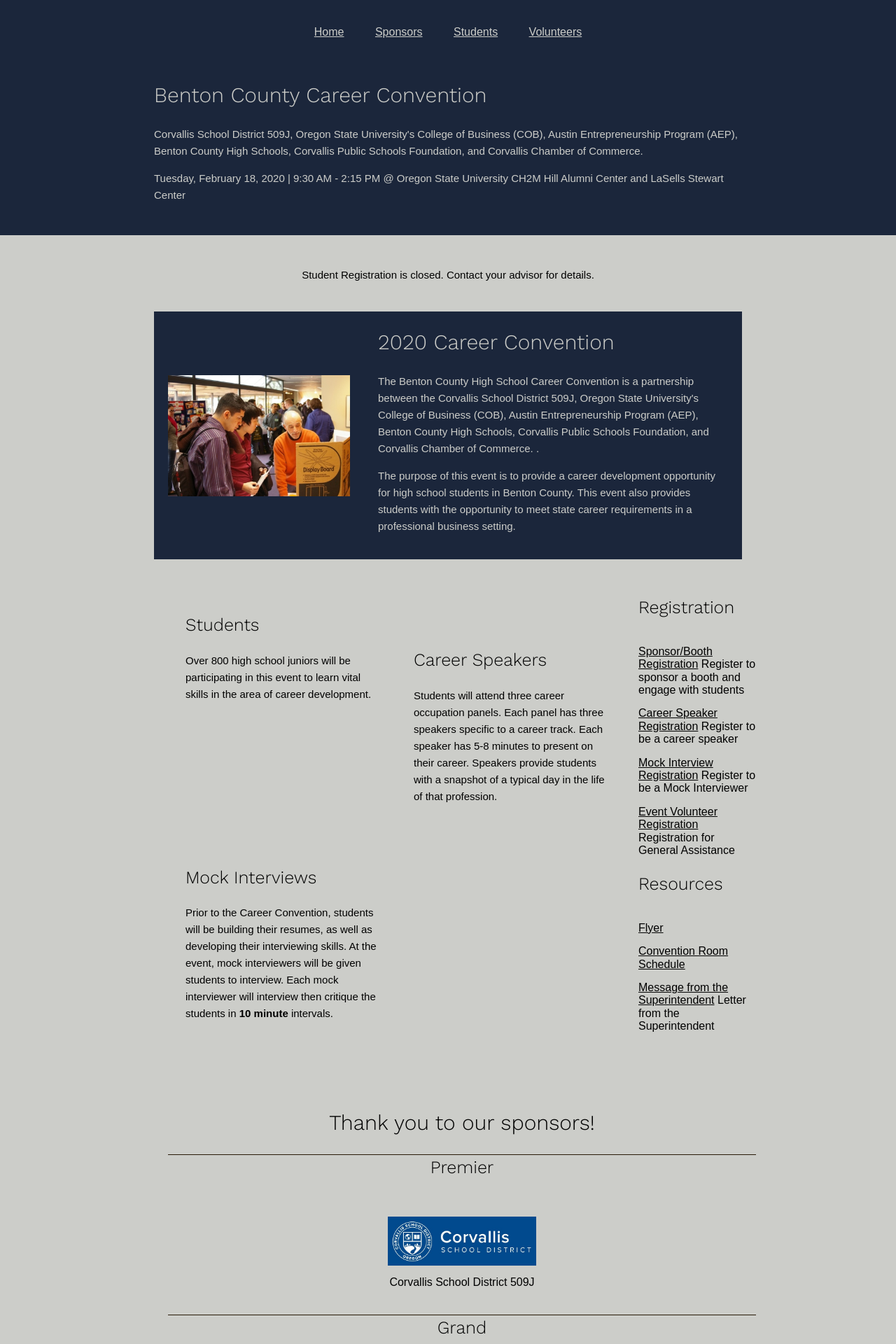
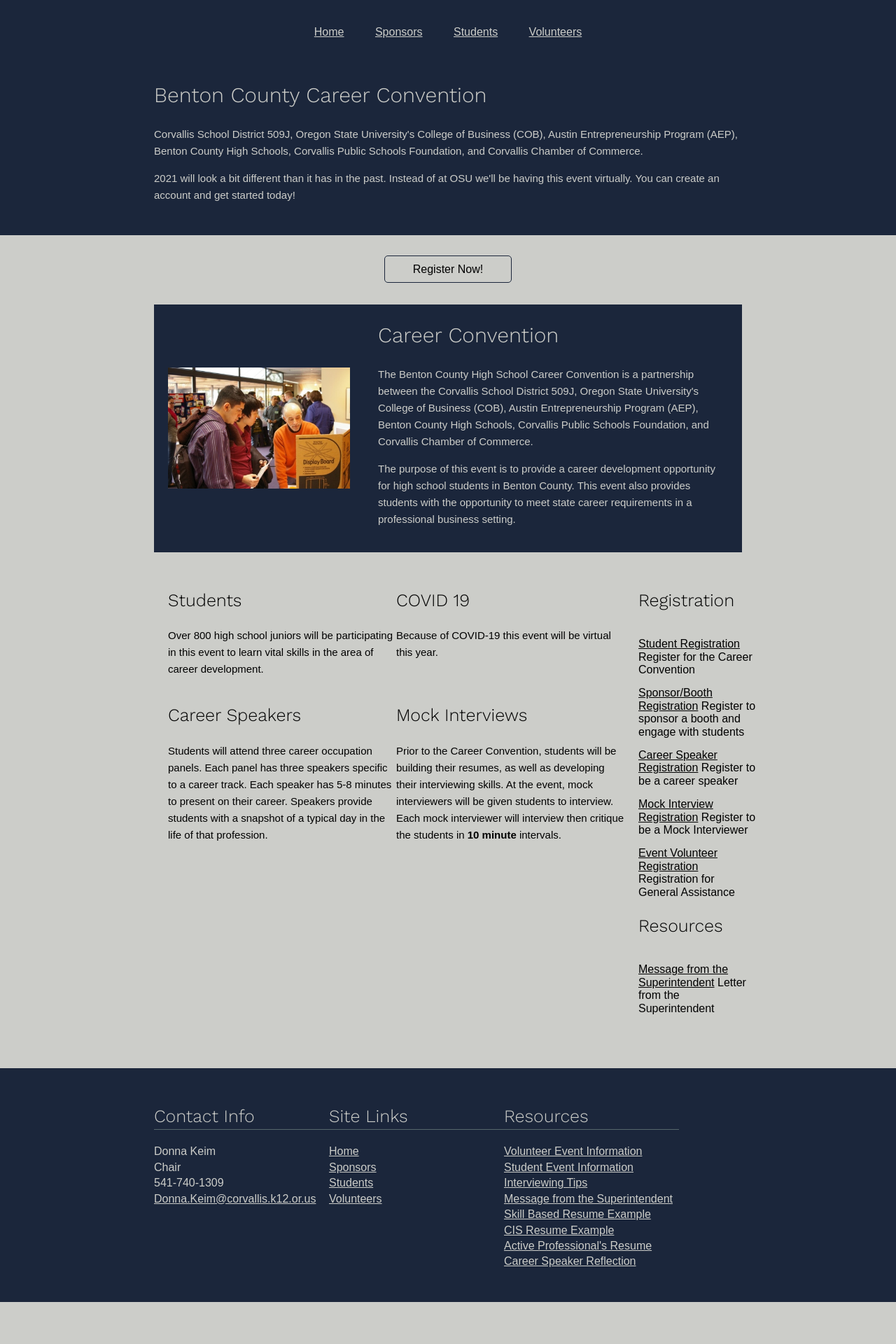
Before and after one commit to peterramsing/benton-county-career-convention, a Jekyll site: the page built from index.html, in a window 1280 px wide. Shown: the top 1920 px of the page at 70% size. Built offline with Jekyll 4.4.1, drawn with Linux system fonts in a browser that asks for light colours; after the commit the page ends 1860 px from its top, so only the background shows below that; part of the change alters nothing that is shown; some of the changed text lies outside the part shown.

Commit message:
Changes for 2021

```diff
--- a/_config.yml
+++ b/_config.yml
@@ -9,16 +9,16 @@ markdown: kramdown
 
 
 # Special Stuff for the Career Convention
-cc-year: 2020
-cc-month: "February"
-cc-date: "18"
-cc-day: "Tuesday"
-cc-start-time: "9:30 AM"
-cc-end-time: "2:15 PM"
-cc-location: "Oregon State University CH2M Hill Alumni Center and LaSells Stewart Center"
+# cc-year: 2020
+# cc-month: "February"
+# cc-date: "18"
+# cc-day: "Tuesday"
+# cc-start-time: "9:30 AM"
+# cc-end-time: "2:15 PM"
+# cc-location: "Oregon State University CH2M Hill Alumni Center and LaSells Stewart Center"
 
-cc-student-registration-open: false
-cc-student-registration-date: 2019-12-01 09:00:00
+cc-student-registration-open: true
+cc-student-registration-date: 2012-12-29 09:00:00
 
 cc-contact-name: "Donna Keim"
 cc-contact-role: "Chair"
@@ -33,19 +33,19 @@ cc-resources:
   - name: "Student Event Information"
     file-name: "bchscc-student-info.docx"
     type: "student"
-  - name: "Flyer"
-    homepage: "true"
-    file-name: "flyer.pdf"
+  # - name: "Flyer"
+  #   homepage: "true"
+  #   file-name: "flyer.pdf"
   - name: "Interviewing Tips"
     file-name: "tips-for-students.pdf"
     type: "student"
-  - name: "Mock Interview Event Handout"
-    file-name: "mock-interview-handout.pdf"
-    type: "volunteer"
-  - name: "Convention Room Schedule"
-    type: "volunteer"
-    homepage: "true"
-    file-name: "master-room-schedule.pdf"
+  # - name: "Mock Interview Event Handout"
+  #   file-name: "mock-interview-handout.pdf"
+  #   type: "volunteer"
+  # - name: "Convention Room Schedule"
+  #   type: "volunteer"
+  #   homepage: "true"
+  #   file-name: "master-room-schedule.pdf"
   - name: "Message from the Superintendent"
     file-name: "superintendent-note.pdf"
     homepage: "true"
@@ -77,9 +77,9 @@ cc-resources:
   # - name: "Event Information"
   #   file-type: ""
   #   type: "sponsor"
-  - name: "Business or Booth Reflection"
-    file-name: "business-or-booth-reflection.doc"
-    type: "student"
+  # - name: "Business or Booth Reflection"
+  #   file-name: "business-or-booth-reflection.doc"
+  #   type: "student"
 
 # The order of these matters to array iterations
 cc-registration-links:
@@ -87,7 +87,7 @@ cc-registration-links:
   - name: "Student Registration"
     subtitle: "Register for the Career Convention"
     type: "student"
-    url: "https://docs.google.com/forms/d/e/1FAIpQLSeiWYPtM_XZaAx_nAksIDwnLuQoH6kJgGyZ2rtk5ICWWReLhw/viewform"
+    url: "https://app.bentoncountyhscc.com"
   - name: "Sponsor/Booth Registration"
     subtitle: "Register to sponsor a booth and engage with students"
     type: "sponsor"
--- a/_includes/header.html
+++ b/_includes/header.html
@@ -16,8 +16,12 @@
     {% include partners.html %}
     </p>
 
+    <!-- <p class="site-header__event-details">
+      {{ site.cc-day }}, {{ site.cc-month }} {{ site.cc-date }}, {{ site.cc-year }} | {{ site.cc-start-time }} - {{ site.cc-end-time }} @ {{ site.cc-location }}
+    </p> -->
+
     <p class="site-header__event-details">
-      {{ site.cc-day }}, {{ site.cc-month }} {{ site.cc-date }}, {{ site.cc-year }} | {{ site.cc-start-time }} - {{ site.cc-end-time }} @ {{ site.cc-location }}
+      2021 will look a bit different than it has in the past. Instead of at OSU we'll be having this event virtually. You can create an account and get started today!
     </p>
   </div>
 </header>
--- a/_sass/_layout.scss
+++ b/_sass/_layout.scss
@@ -85,6 +85,8 @@
     float: left;
     padding-right: 20px;
     width: 80%;
+    display: flex;
+    flex-wrap: wrap;
   }
 }
 
@@ -101,8 +103,8 @@
 
 .homepage-info-grid__block {
   @media (min-width: $medium) {
-    float: left;
-    padding: 25px;
+    // float: left;
+    // padding: 25px;
     width: 50%;
   }
 }
--- a/index.html
+++ b/index.html
@@ -16,7 +16,7 @@ title: Home
   <div class="homepage-hero__content">
     <h1>{{ site.cc-year }} Career Convention</h1>
     <p>
-      The Benton County High School Career Convention is a partnership between the {% include partners.html %}.
+      The Benton County High School Career Convention is a partnership between the {% include partners.html %}
     </p>
     <p>
       The purpose of this event is to provide a career development opportunity for high school students in Benton County. This event also provides students with the opportunity to meet state career requirements in a professional business setting.
@@ -35,10 +35,10 @@ title: Home
     </div>
 
     <div class="homepage-info-grid__block">
-      <!-- <h2 class="homepage-info-grid__title">Booths</h2>
+      <h2 class="homepage-info-grid__title">COVID 19</h2>
       <p class="homepage-info-grid__copy">
-        Because of our eight paid sponsors the rest of the booths are <b>free</b> this year. The booths  help the students learn about the businesses in our community and what skills and knowledge are required as an employee. Students also work on social conversation skills. We target 50 booths each year and are excited to have yours! They're <b>free</b>!
-      </p> -->
+        Because of COVID-19 this event will be virtual this year.
+      </p>
     </div>
 
     <div class="homepage-info-grid__block">
@@ -95,4 +95,4 @@ title: Home
   </div>
 </div>
 
-{% include sponsors.html %}
+<!-- {% include sponsors.html %} -->
```
